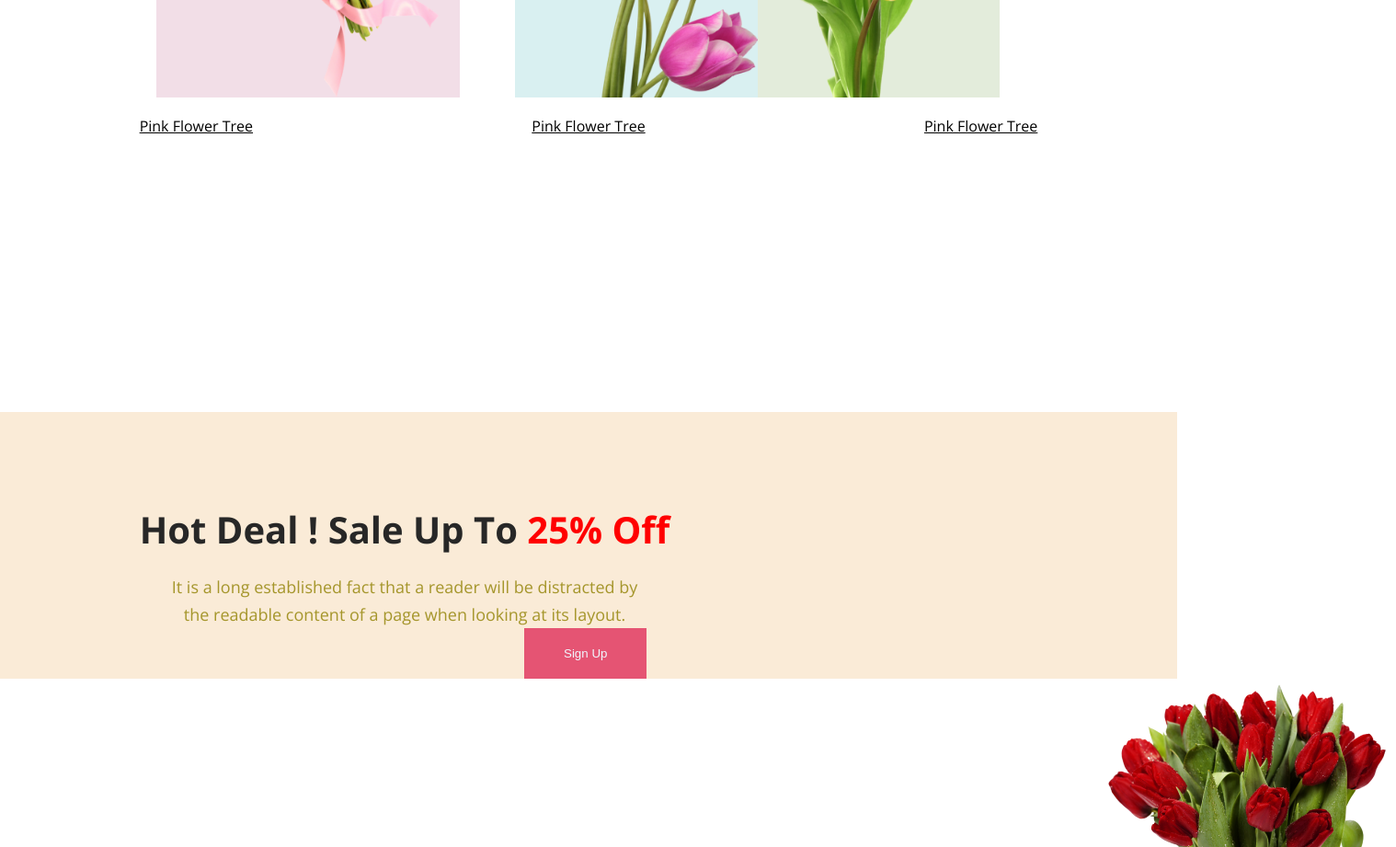
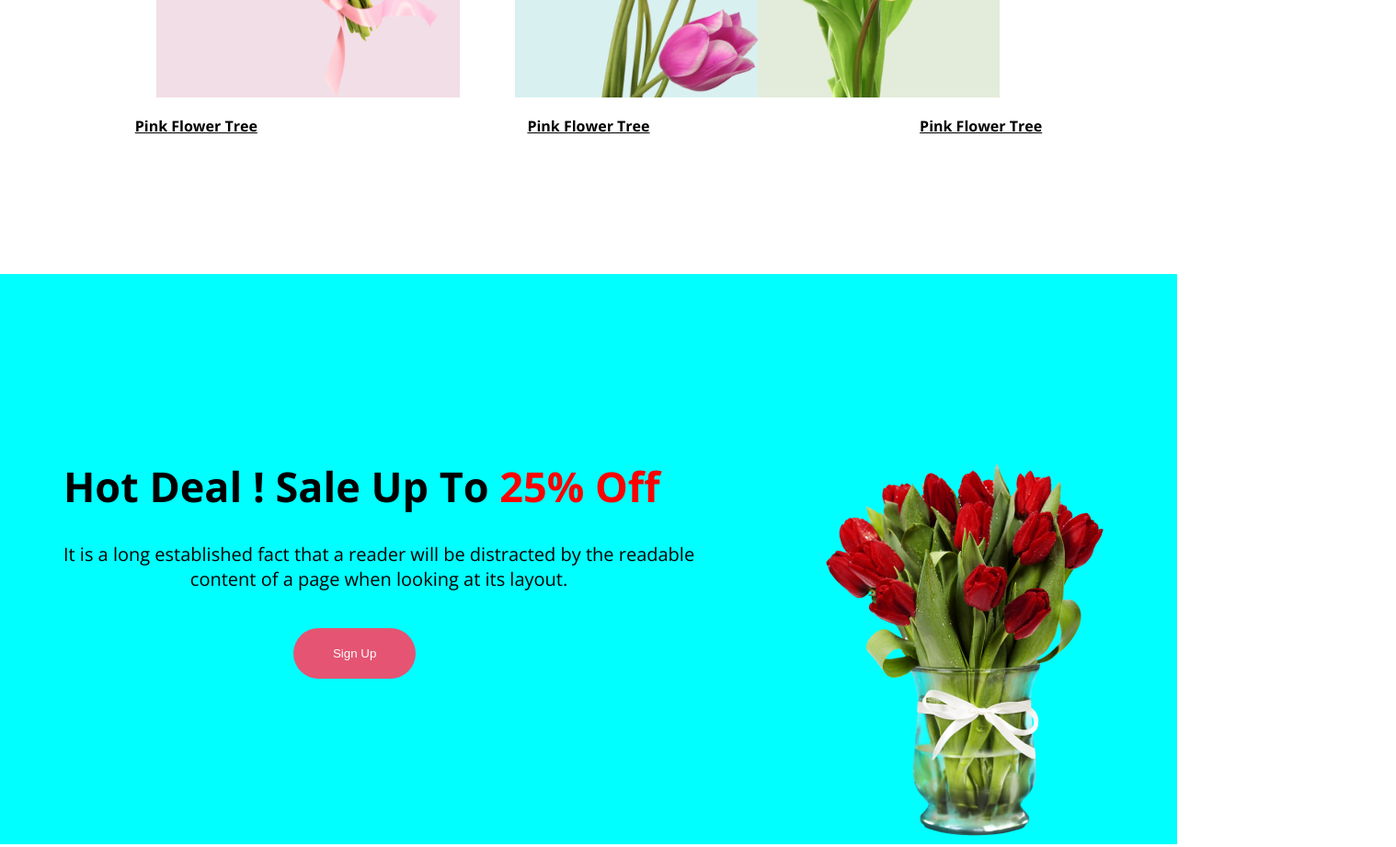
Before and after one commit to Farha34/first-assignment, a plain HTML site: page index.html in a window 1280 px wide. Shown: the part 1620-2541 px from the top of the page at 92% size, 1518 px wide, since content can reach past the window. Drawn offline with nearby package versions, Linux system fonts and the light colour scheme.

Commit message:
this is second section

```diff
--- a/index.html
+++ b/index.html
@@ -41,9 +41,9 @@
     </div>
      <div class="text">
       <ul>
-        <li><u>Pink Flower Tree</u></li>
-        <li><u>Pink Flower Tree</u></li>
-        <li><u>Pink Flower Tree</u></li>
+        <li><u><b>Pink Flower Tree</b></u></li>
+        <li><u><b>Pink Flower Tree</b></u></li>
+        <li><u><b>Pink Flower Tree</b></u></li>
       </ul>
      </div>
 
@@ -52,14 +52,14 @@
     <!--1st section end-->
     <!--2nd section start-->
     <section>
-      <div class="second-section">
-      <h3 class="title-1">Hot Deal ! Sale Up To <span style="color: red;">25% Off</span></h3>
-      <p class="description">It is a long established fact that a reader will be distracted by <br> the readable content of a page when looking at its layout.</p>
-      <button class="btn-1">Sign Up</button>
-
+     <div class=" section-2">
+      <div class="section-title">
+        <h4 class="section-2-heading">Hot Deal ! Sale Up To <span style="color: red;"> 25% Off</span></h4>
+        <p class="section-2-paragraph">It is a long established fact that a reader will be distracted by the readable <br> content of a page when looking at its layout.</p>
+        <button class="section-button">Sign Up</button>
       </div>
-
-      <img class="flower-8" src="./Flower Asset/pngwing 8.png" alt="">
+        <img src="./Flower Asset/pngwing 8.png" alt="">
+     </div>
     </section>
   </main>
 
--- a/style.css
+++ b/style.css
@@ -26,11 +26,11 @@ body {
 }
 
 .btn {
-  border-radius: 8px;
+  border-radius: 120px;
   background: #E55473;
   align-items: flex-start;
   display: inline-flex;
-  padding: 20px;
+  padding: 20px 43px;
   color: wheat;
   border: none;
 }
@@ -108,55 +108,40 @@ ul{
   display: flex;
   justify-content: space-around;
   padding-top: 20px;
+
 }
 li{
   list-style: none;
 }
 /* this a 2nd section */
-.title-1 {
-  color: #272727;
-  font-size: 40px;
-  font-weight: 600;
+.section-2{
+  display: flex;
+  justify-content: space-around;
+  margin-top: 150px;
+ padding-top: 200px;
+  background-color: aqua;
+}
+.section-2-heading{
+  font-size: 45px;
+  padding-bottom: 30px;
+}
+.section-2-paragraph{
+  font-size: 20px;
   text-align: center;
-  margin-right: 400px;
-  padding-top: 100px;
+  padding-bottom: 40px;
 
 }
-
-.description {
-  color: rgba(157, 142, 27, 0.918);
-  text-align: center;
-  font-size: 18px;
-  font-weight: 400;
-  line-height: 30px;
-  margin-right: 400px;
-  padding-top: 20px;
+.section-button{
+border-radius: 120px;
+background: #E55473;
+display: inline-flex;
+padding: 20px 43px;
+align-items: center;
+border: none;
+color: white;
+margin-left: 250px;
 }
-
-.btn-1 {
-  display: inline-flex;
-  justify-content: space-around;
-  padding: 20px 43px;
-  align-items: flex-start;
-  background-color: #E55473;
-  color: aliceblue;
-  border: none;
-  margin-left: 570px;
-
-}
-
-.btn-1:hover {
-  color: aqua;
+.section-button:hover{
+  color: rgb(0, 255, 179);
   cursor: pointer;
 }
-
-.flower-8 {
-  padding-left: 1200px;
-  margin-bottom:
-}
-.second-section{
-  background-color: antiquewhite;
-  margin-top: 300px;
-  border-radius: 40px solid black;
-
-}
```
